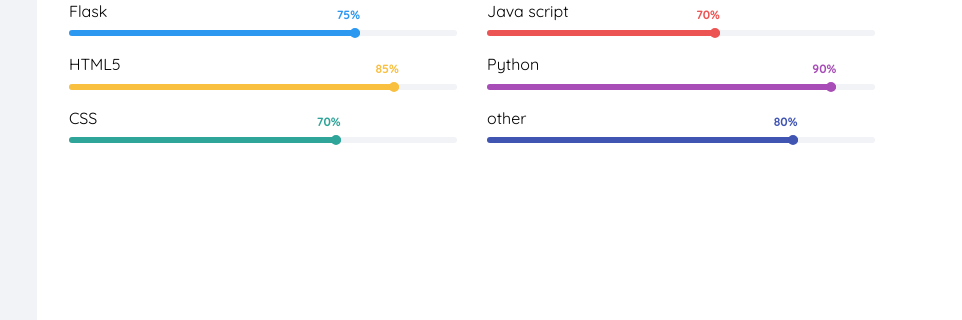
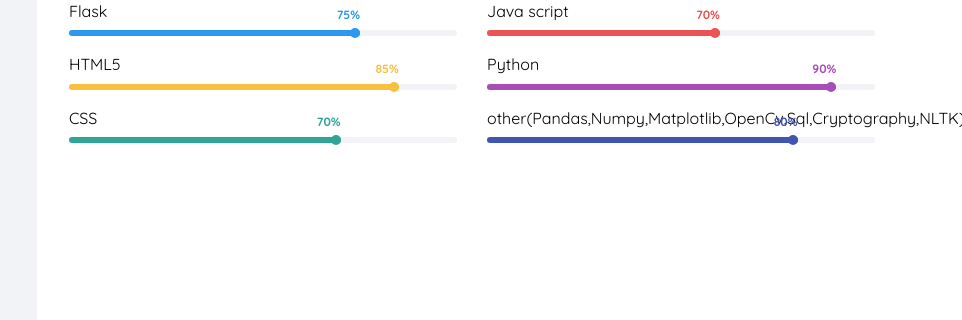
Before and after one commit to abdimk/abdimk.github.io, a plain HTML site: page index.html in a window 1280 px wide. Shown: the part 401-721 px from the top of the page, 318-1280 px from the left. Drawn offline with nearby package versions, Linux system fonts and the light colour scheme; files whose address does not match are found by name; a web font is replaced by a local one.

Commit message:
Update index.html

```diff
--- a/index.html
+++ b/index.html
@@ -134,7 +134,7 @@ Copyright &copy;<script>document.write(new Date().getFullYear());</script> All r
 </div>
 <div class="col-md-6 animate-box" data-animate-effect="fadeInRight">
 <div class="progress-wrap">
-<h3>other</h3>
+<h3>other(Pandas,Numpy,Matplotlib,OpenCv,Sql,Cryptography,NLTK)</h3>
 <div class="progress">
 <div class="progress-bar color-6" role="progressbar" aria-valuenow="80" aria-valuemin="0" aria-valuemax="100" style="width:80%">
 <span>80%</span>
```
